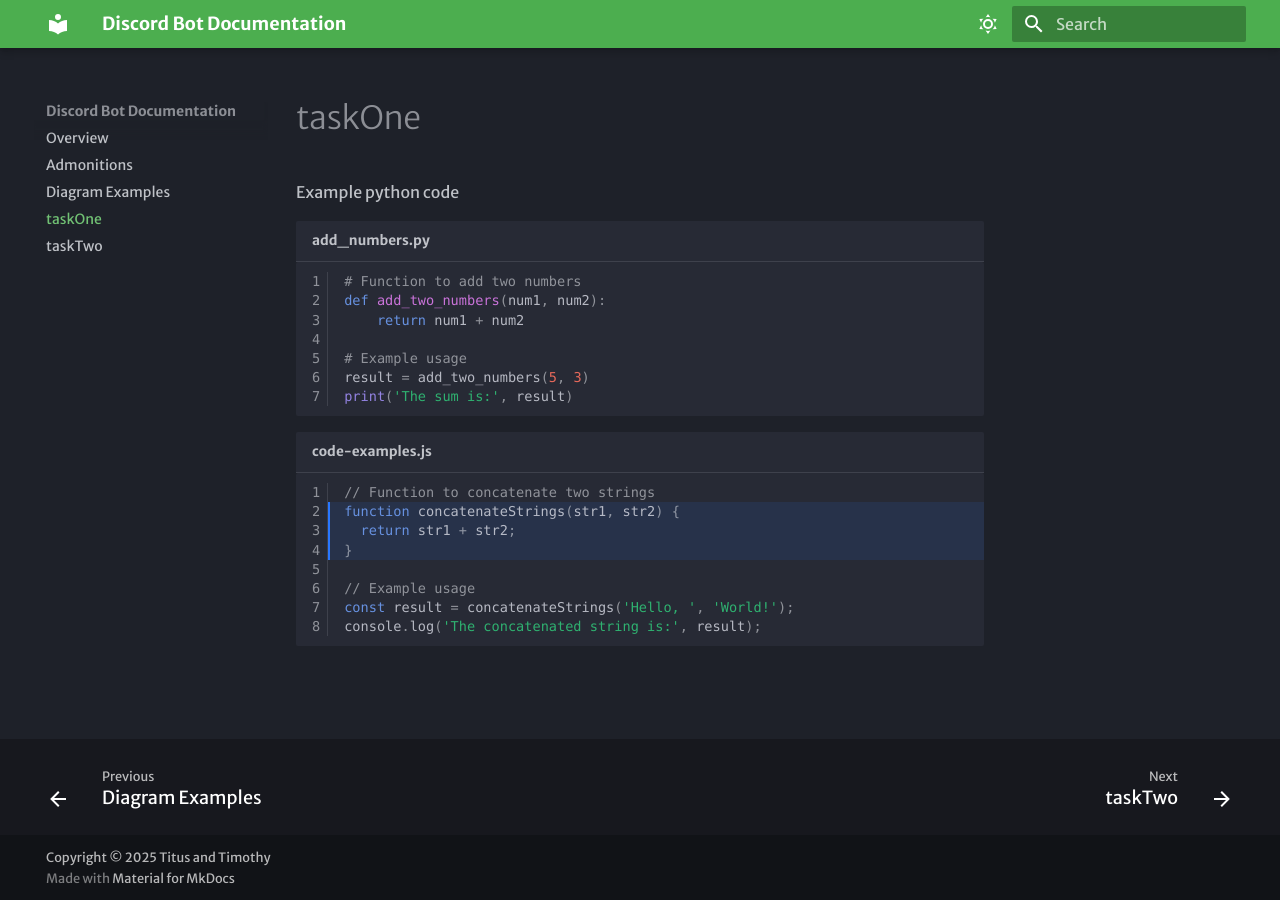
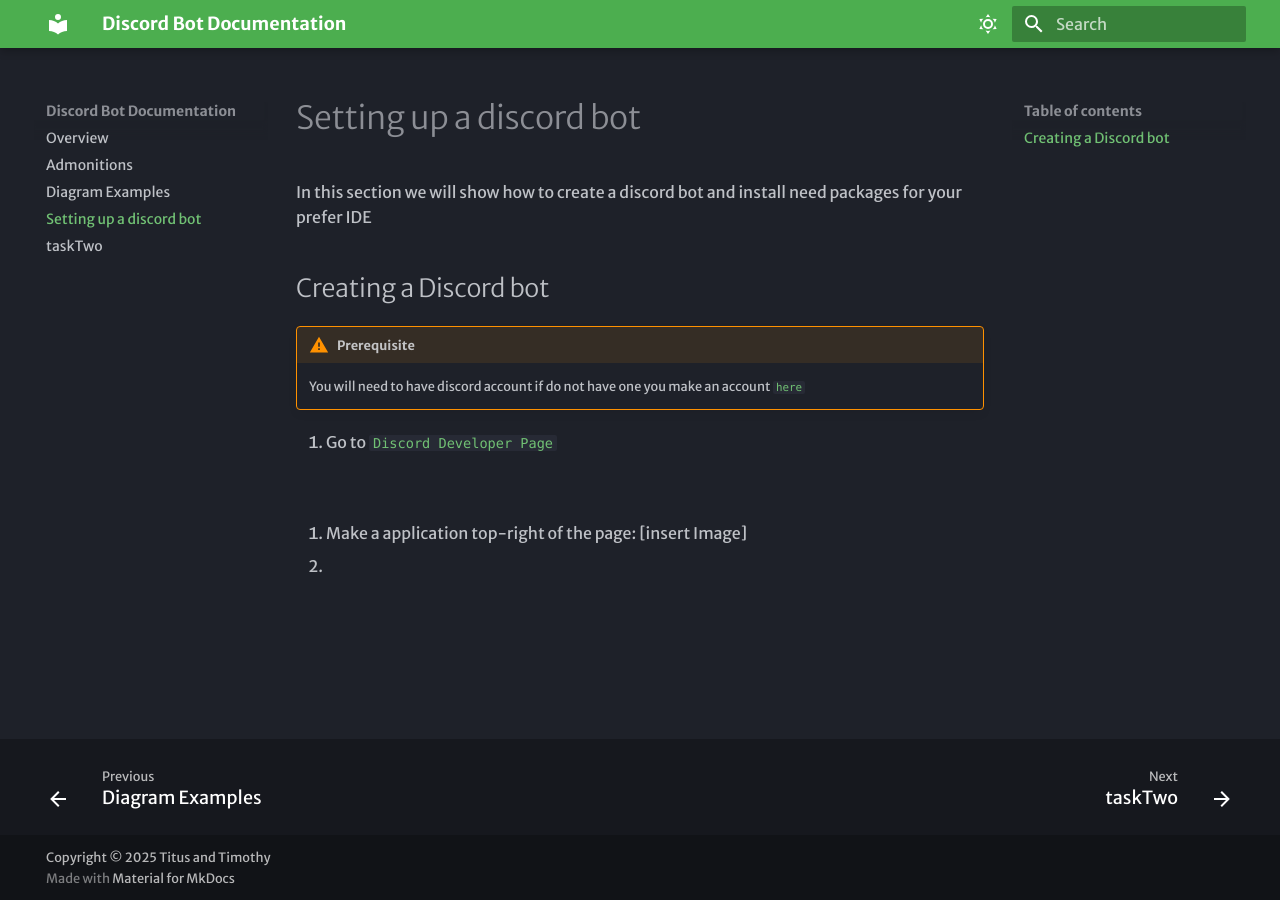
Before and after one commit to TitusLee2000/Discord-Bot-Documentation, an MkDocs documentation site: the page built from docs/taskOne.md, in a window 1280 px wide. Built offline with MkDocs 1.6.1 and Material for MkDocs 9.7.7, drawn with Linux system fonts in a browser that asks for light colours; some web fonts are replaced.

Commit message:
Update task one

````diff
--- a/docs/taskOne.md
+++ b/docs/taskOne.md
@@ -1,22 +1,15 @@
-Example python code
+# Setting up a discord bot
+In this section we will show how to create a discord bot and install need packages for your prefer IDE
 
-```py title="add_numbers.py" linenums="1"
-# Function to add two numbers
-def add_two_numbers(num1, num2):
-    return num1 + num2
+## Creating a Discord bot
+!!! warning "Prerequisite"
+    You will need to have discord account  if do not have one you make an account [`here`](https://discord.com/register)
 
-# Example usage
-result = add_two_numbers(5, 3)
-print('The sum is:', result)
-```
+1. Go to [`Discord Developer Page`](https://discord.com/developers/applications)
 
-```js title="code-examples.js" linenums="1" hl_lines="2-4"
-// Function to concatenate two strings
-function concatenateStrings(str1, str2) {
-  return str1 + str2;
-}
+<br>
 
-// Example usage
-const result = concatenateStrings('Hello, ', 'World!');
-console.log('The concatenated string is:', result);
-```
+2. Make a application top-right of the page:
+[insert Image]
+
+3.
````
